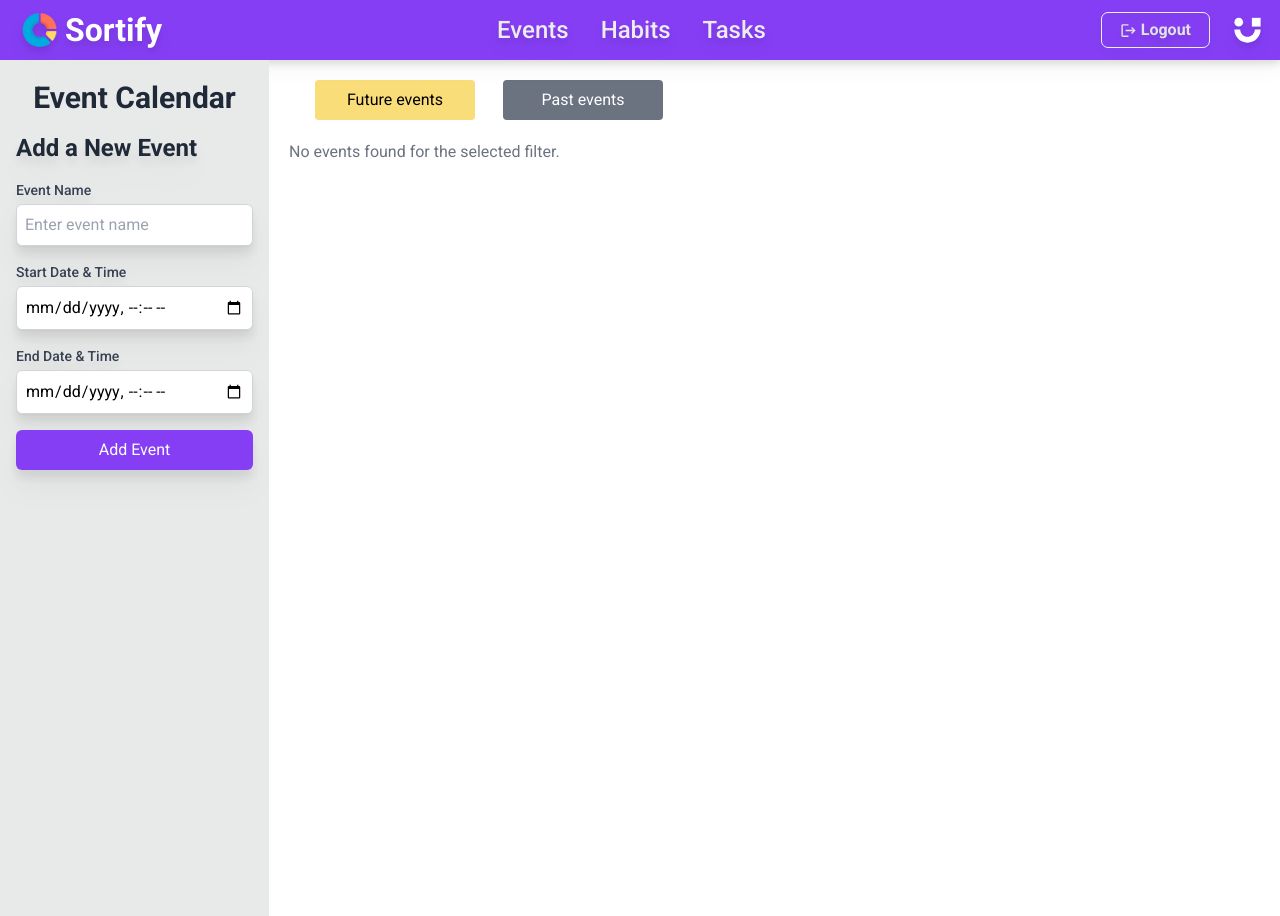
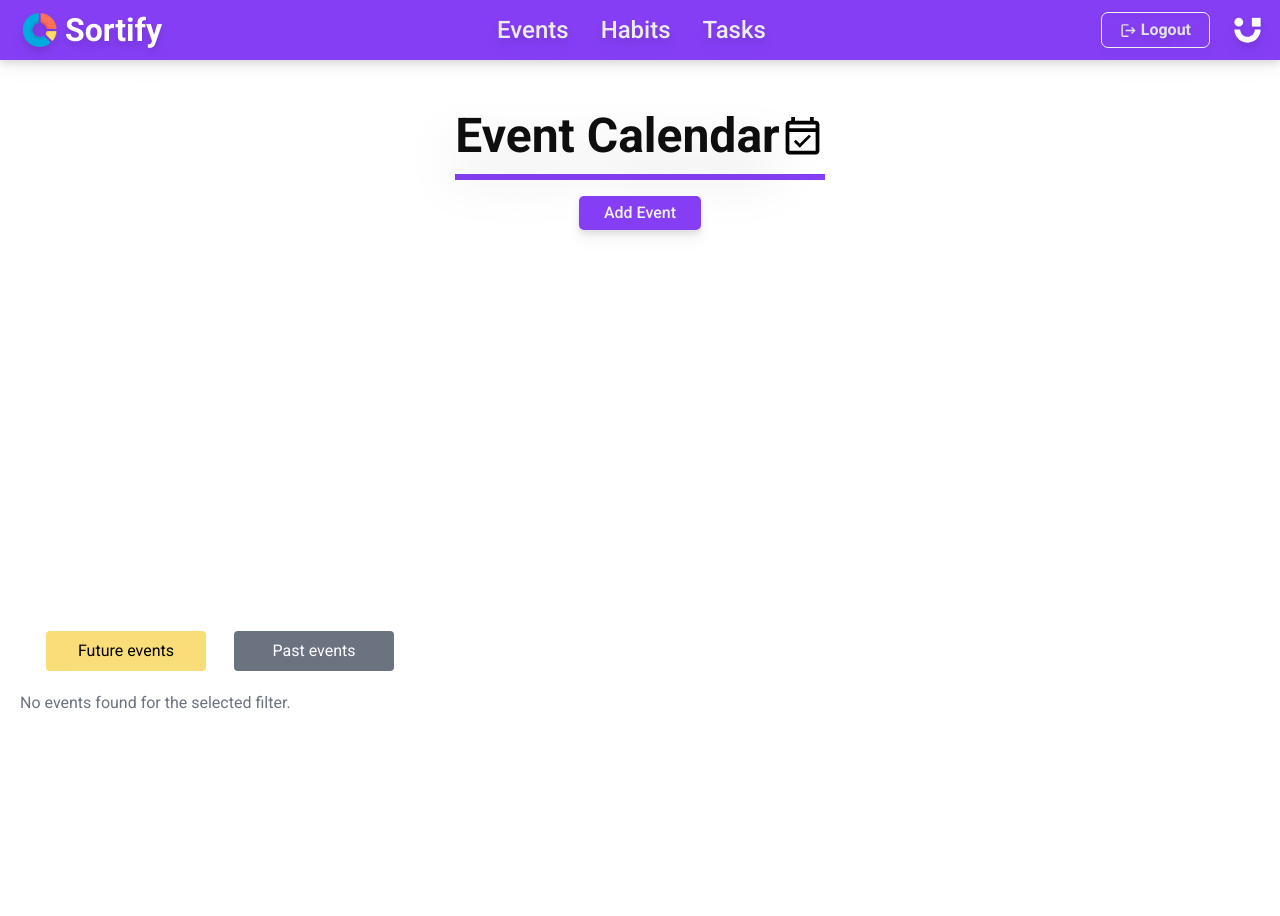
Before and after one commit to Prostecki/Sortify, a React (Vite) app: page /eventcalendar in a window 1280 px wide. After the commit the page ends 800 px from the top, so only its background shows below. Built offline with nearby package versions, Linux system fonts and the light colour scheme; sample sign-in values are in the browser's storage.

Commit message:
Enhance Event Calendar functionality with form toggle, input validation, and improved styling

```diff
--- a/src/components/planner/EventCalendar.jsx
+++ b/src/components/planner/EventCalendar.jsx
@@ -1,16 +1,51 @@
 import EventList from "./EventList";
 import EventForm from "./EventForm";
 import FilterButtons from "./FilterButtons";
-
+import { useState } from "react";
+import { useEventCalendarContext } from "../../context/EventCalendarContext";
+import { MdOutlineEventAvailable } from "react-icons/md";
 import "./EventCalendar.css";
+import "../../App.css";
 
 export default function EventCalendar() {
+  const { error, setError } = useEventCalendarContext();
+  const [showForm, setShowForm] = useState(false);
+
+  const handleForm = () => {
+    setShowForm((prevShowForm) => !prevShowForm);
+    setError(null);
+  };
+
   return (
     <section className="event-calendar">
-      <div className="event-form-container">
-        <h1 className="event-headline">Event Calendar</h1>
-        <EventForm />
+      <div className="flex flex-col items-center">
+        <div className="event-headline-box">
+          <div className="flex items-end">
+            <h1 className="event-headline">Event Calendar</h1>
+            <MdOutlineEventAvailable size={45} />
+          </div>
+        </div>
+        <button
+          style={{
+            opacity: showForm ? "0" : "1",
+            transition: "all 0.3s ease-in-out",
+          }}
+          onClick={handleForm}
+          className="addtaskbtn"
+        >
+          Add Event
+        </button>
+        <div
+          style={{
+            opacity: showForm ? "1" : "0",
+            transition: "all 0.5s ease-in-out",
+          }}
+          className={`event-form-container`}
+        >
+          <EventForm handleForm={handleForm} />
+        </div>
       </div>
+      <div className="event-form-container"></div>
       <div className="event-content-container">
         <FilterButtons />
         <EventList />
--- a/src/components/planner/EventForm.jsx
+++ b/src/components/planner/EventForm.jsx
@@ -1,7 +1,10 @@
 import { useUserContext } from "../../context/UserContext";
 import { useEventCalendarContext } from "../../context/EventCalendarContext";
-import { div } from "motion/react-client";
-export default function EventForm() {
+import { useRef } from "react";
+import { BiHide } from "react-icons/bi";
+import { AiOutlinePlus } from "react-icons/ai";
+import { MdOutlineEmojiEvents } from "react-icons/md";
+export default function EventForm({ handleForm, showForm }) {
   const {
     handleSubmit,
     name,
@@ -12,46 +15,47 @@ export default function EventForm() {
     setEnd,
     error,
     shake,
+    nameRef,
+    startRef,
+    endRef,
   } = useEventCalendarContext();
 
   const { user } = useUserContext();
 
   return (
-    <div className="event-form-outer">
+    <>
       {user ? (
         <form onSubmit={handleSubmit} className="event-form-inner-form">
           <h2 className="add-new-event-headline">Add a New Event</h2>
-          <div>
-            <label htmlFor="event-name" className="event-form-label">
-              Event Name
-            </label>
+          <div className="flex items-center gap-2">
+            <MdOutlineEmojiEvents style={{ opacity: 0.5 }} size={40} />
             <input
               id="event-name"
               className="event-form-input"
               type="text"
               placeholder="Enter event name"
               value={name}
+              ref={nameRef}
               onChange={(e) => setName(e.target.value)}
             />
           </div>
-          <div>
+          <div className="flex gap-5">
+            <div className="w-max">
               <label htmlFor="start-date" className="event-form-label">
-              Start Date & Time
+                Start
               </label>
               <input
                 id="start-date"
                 className="event-form-input"
                 type="datetime-local"
                 value={start}
+                ref={startRef}
                 onChange={(e) => setStart(e.target.value)}
               />
             </div>
-          <div>
-            <label
-              htmlFor="end-date"
-              className="block text-sm font-medium text-gray-700"
-            >
-              End Date & Time
+            <div className="w-max">
+              <label htmlFor="end-date" className="event-form-label">
+                End
               </label>
               <input
                 id="end-date"
@@ -59,11 +63,16 @@ export default function EventForm() {
                 type="datetime-local"
                 value={end}
                 min={start || ""}
+                ref={endRef}
                 onChange={(e) => setEnd(e.target.value)}
               />
             </div>
-          <button type="submit" className="event-form-submit-button">
-            Add Event
+          </div>
+          <button type="submit" className="addtaskbtn justify-center">
+            <AiOutlinePlus size={22} />
+          </button>
+          <button type="button" onClick={handleForm} className="hidetaskbtn">
+            <BiHide size={25} color="white" />
           </button>
         </form>
       ) : (
@@ -79,6 +88,6 @@ export default function EventForm() {
       ) : (
         <p>{""}</p>
       )}
-    </div>
+    </>
   );
 }
--- a/src/components/planner/eventcalendar.css
+++ b/src/components/planner/eventcalendar.css
@@ -1,13 +1,26 @@
 .event-calendar {
-  @apply flex flex-col items-start sm:flex-row;
+  @apply flex flex-col items-center p-10 gap-5;
 }
 
 .event-form-container {
-  @apply flex flex-col w-max sm:flex sm:justify-center bg-eventsGrey relative;
+  @apply flex flex-col w-max sm:flex sm:justify-center relative;
+}
+
+.event-headline-box {
+  @apply flex items-center flex-col gap-1;
 }
 
 .event-headline {
-  @apply text-3xl font-bold text-center text-gray-800 mt-5;
+  @apply w-max text-5xl drop-shadow-2xl font-bold text-center text-customBlack mt-3;
+}
+
+.event-headline-box::after {
+  content: "";
+  display: block;
+  width: 100%;
+  height: 6px;
+  background-color: rgb(133, 62, 244);
+  margin-top: 10px;
 }
 
 .event-content-container {
@@ -19,15 +32,15 @@
 }
 
 .event-form-inner-form {
-  @apply flex flex-col gap-4 drop-shadow-xl;
+  @apply flex flex-col gap-5 drop-shadow-xl max-sm:w-full mt-5;
 }
 
 .add-new-event-headline {
-  @apply text-2xl font-bold text-gray-800;
+  @apply text-2xl font-bold text-gray-800 text-center;
 }
 
 .event-form-label {
-  @apply block text-sm font-medium text-gray-700;
+  @apply block text-2xl font-medium text-gray-700;
 }
 
 .event-form-input {
@@ -101,3 +114,17 @@
 .event-list-no-events-message {
   @apply text-gray-500 text-center;
 }
+
+.event-form-container {
+  transition: opacity 0.5s ease-in-out;
+}
+
+.event-form-container.hidden {
+  opacity: 0;
+  pointer-events: none;
+}
+
+.event-form-container.visible {
+  opacity: 1;
+  pointer-events: all;
+}
--- a/src/context/eventCalendarContext.jsx
+++ b/src/context/eventCalendarContext.jsx
@@ -1,4 +1,11 @@
-import { useState, useMemo, useContext, useEffect, createContext } from "react";
+import {
+  useState,
+  useMemo,
+  useRef,
+  useContext,
+  useEffect,
+  createContext,
+} from "react";
 import { useUserContext } from "./UserContext";
 import { useLocalStorage } from "../hooks/useStorage";
 
@@ -27,6 +34,11 @@ export function EventCalendarProvider({ children }) {
     [allUsers, activeUser]
   );
 
+  // Refs for input fields to focus on error
+  const nameRef = useRef(null);
+  const startRef = useRef(null);
+  const endRef = useRef(null);
+
   useEffect(() => {
     if (activeUser && findUser !== -1) {
       setEvents(allUsers[findUser]?.events || []);
@@ -53,10 +65,34 @@ export function EventCalendarProvider({ children }) {
 
   const handleSubmit = (e) => {
     e.preventDefault();
-    if (!name || !start || !end) {
+    // Validation for empty NAME field
+    if (!name) {
       setError("You need to fill all fields");
       setShake(false);
       setTimeout(() => setShake(true), 10);
+
+      // Set up a focus on the name input field
+      nameRef.current.focus();
+      return;
+    }
+    // Validation for empty START field
+    if (!start) {
+      setError("You need to fill all fields");
+      setShake(false);
+      setTimeout(() => setShake(true), 10);
+
+      // Set up a focus on the start date input field
+      startRef.current.focus();
+      return;
+    }
+    // Validation for empty END field
+    if (!end) {
+      setError("You need to fill all fields");
+      setShake(false);
+      setTimeout(() => setShake(true), 10);
+
+      // Set up a focus on the end date input field
+      endRef.current.focus();
       return;
     }
 
@@ -162,6 +198,9 @@ export function EventCalendarProvider({ children }) {
         setEditingEventId,
         handleEdit,
         shake,
+        nameRef,
+        startRef,
+        endRef,
       }}
     >
       {children}
--- a/tailwind.config.js
+++ b/tailwind.config.js
@@ -4,6 +4,7 @@ export default {
     extend: {
       colors: {
         sortify: "rgb(133, 62, 244);",
+        customBlack: "rgb(14, 14, 14)",
       },
       backgroundColor: {
         habitWhite: "#F9F9F9",
```
Lines whose indentation alone changed are shown as unchanged.
